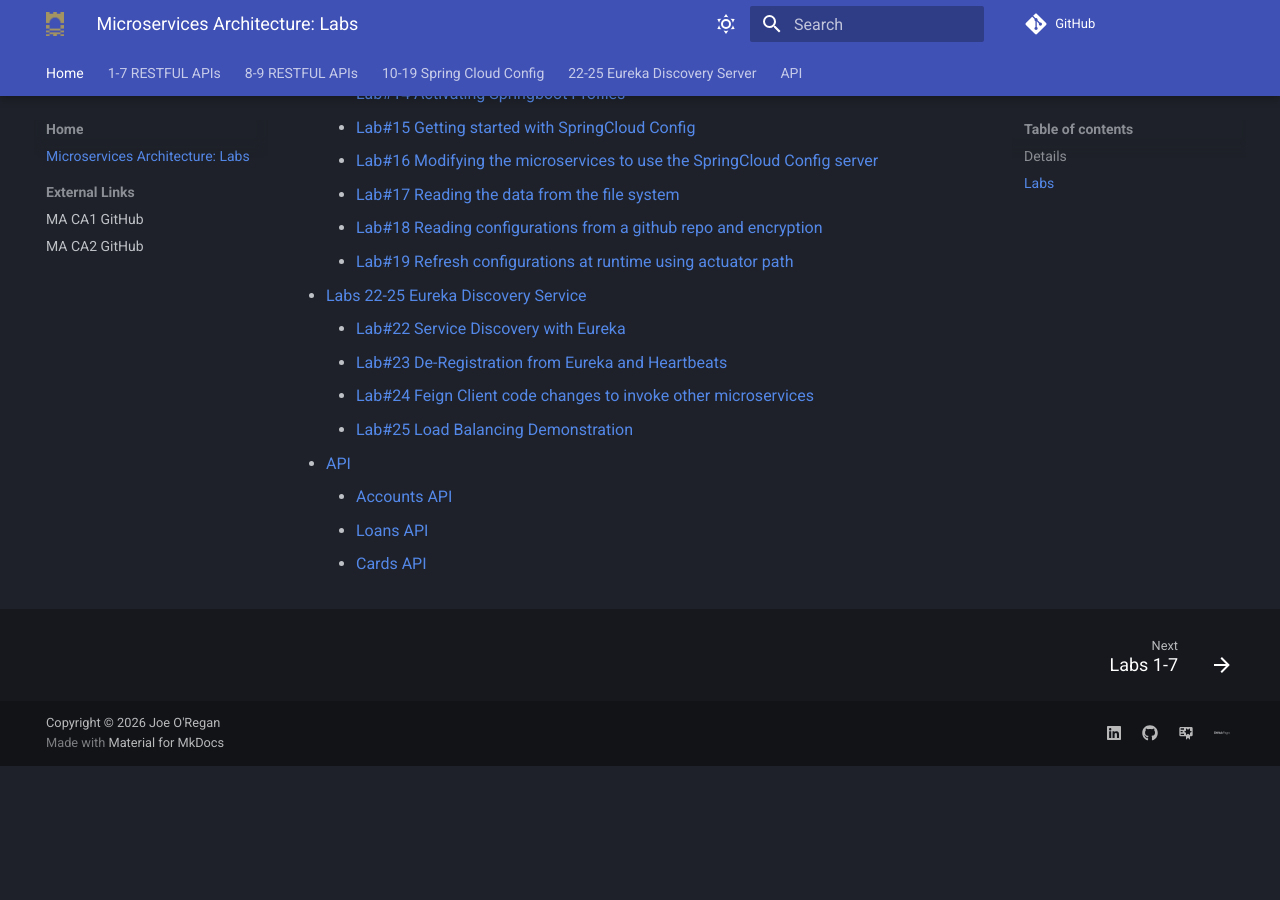
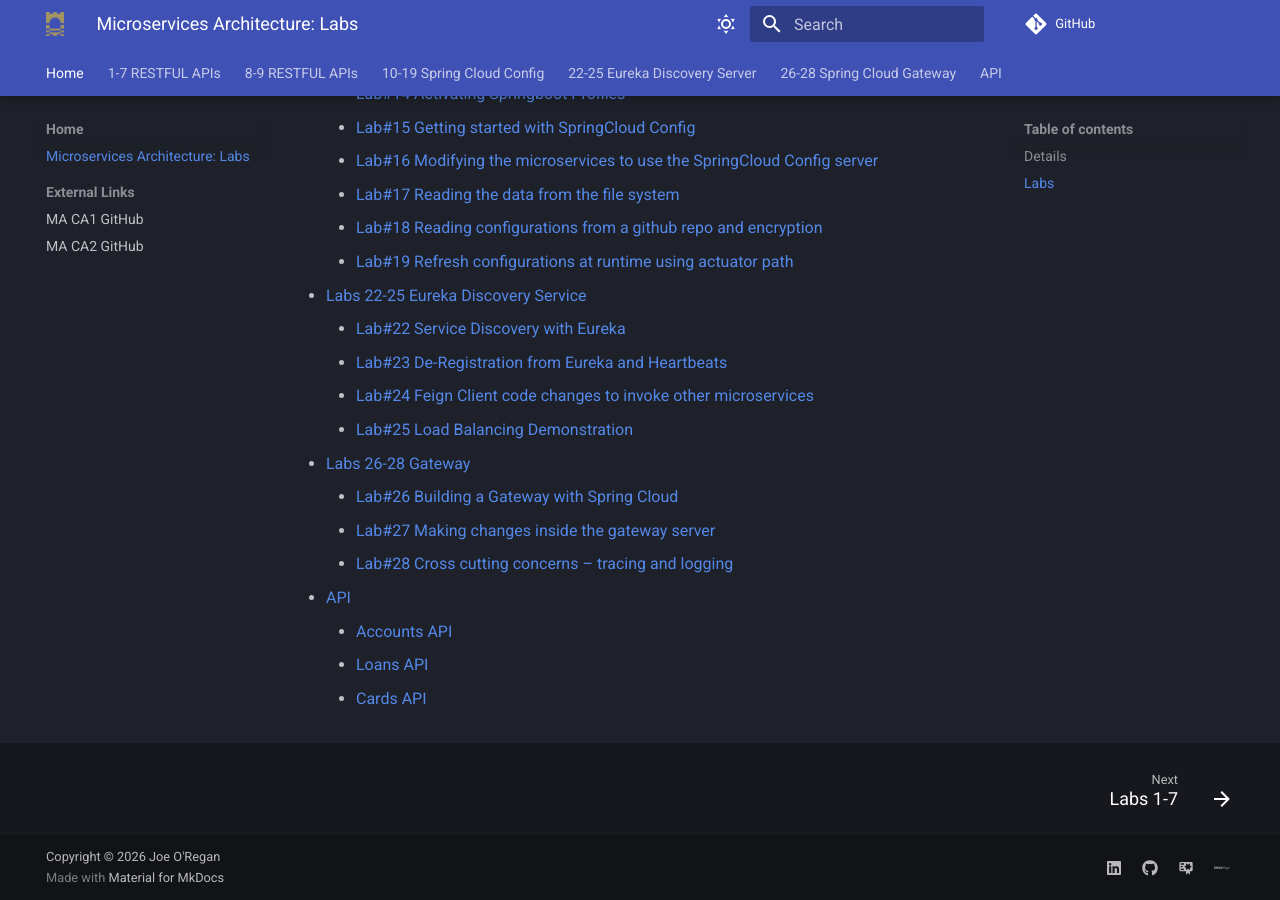
Before and after one commit to joeaoregan/TUS-26-MA-Labs, an MkDocs documentation site: the page built from docs/index.md, in a window 1280 px wide and 900 px high, scrolled down 970 px. Built offline with MkDocs 1.6.1 and Material for MkDocs 9.7.7, drawn with Linux system fonts in a browser that asks for light colours; comment, search, counter and statistics services are not loaded; before the commit the page ends 1736 px from its top, so only the background shows below that.

Commit message:
Labs 26-28: Spring Cloud Gateway

```diff
--- a/docs/index.md
+++ b/docs/index.md
@@ -37,6 +37,10 @@ Technological University of the Shannon, 2026.
     - [Lab#23 De-Registration from Eureka and Heartbeats](labs22-25/lab23/index.md)
     - [Lab#24 Feign Client code changes to invoke other microservices](labs22-25/lab24/index.md)
     - [Lab#25 Load Balancing Demonstration](labs22-25/lab25/index.md)
+- [Labs 26-28 Gateway](labs26-28/index.md)
+    - [Lab#26 Building a Gateway with Spring Cloud](labs26-28/lab26/index.md)
+    - [Lab#27 Making changes inside the gateway server](labs26-28/lab27/index.md)
+    - [Lab#28 Cross cutting concerns – tracing and logging](labs26-28/lab28/index.md)
 - [API](api/index.md)
     - [Accounts API](api/accounts.md)
     - [Loans API](api/loans.md)
--- a/mkdocs.yml
+++ b/mkdocs.yml
@@ -87,6 +87,11 @@ nav:
     - 23. De-registration from Eureka and heartbeats: labs22-25/lab23/index.md
     - 24. Feign Client code changes to invoke other microservices: labs22-25/lab24/index.md
     - 25. Load Balancing Demonstration: labs22-25/lab25/index.md
+  - 26-28 Spring Cloud Gateway:
+    - Labs 26-28: labs26-28/index.md
+    - 26. Building a Gateway with Spring Cloud: labs26-28/lab26/index.md
+    - 27. Making changes inside the gateway server: labs26-28/lab27/index.md
+    - 28. Cross cutting concerns - tracing and logging: labs26-28/lab28/index.md
   - API:
     - API Endpoints: api/index.md
     - Accounts API: api/accounts.md
```
Also changed, not shown: docs/labs26-28/index.md (added, +7 -0 lines), docs/labs26-28/lab26/index.md (added, +13 -0 lines), docs/labs26-28/lab27/index.md (added, +24 -0 lines), docs/labs26-28/lab28/index.md (added, +16 -0 lines), docs/labs26-28/lab26/pic1.png (added).
